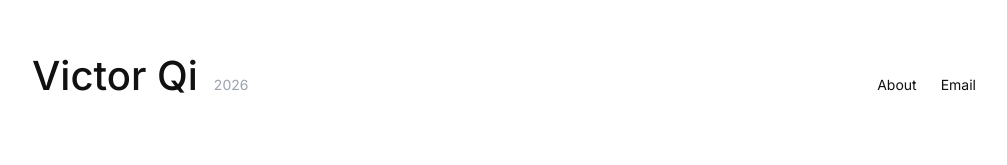
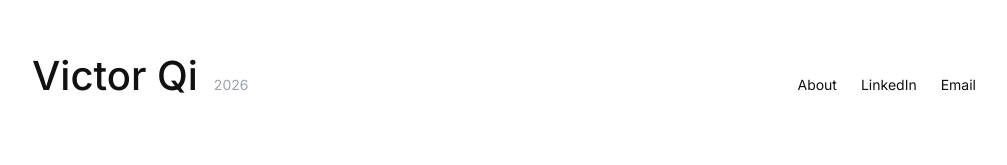
Before and after one commit to stridesz/victor-portfolio, a Next.js app: page / in a window 1280 px wide. Shown: the top 165 px of the page, without its empty margins (136-1143 px from the left). Built offline with nearby package versions, Linux system fonts and the light colour scheme.

Commit message:
refine header links and footer

```diff
--- a/app/page.tsx
+++ b/app/page.tsx
@@ -24,7 +24,15 @@
                 About
               </a>
               <a
-                href="mailto:hello@victorqi.com"
+                href="https://www.linkedin.com/in/victor-qi"
+                target="_blank"
+                rel="noopener noreferrer"
+                className="hover:text-meta transition-colors"
+              >
+                LinkedIn
+              </a>
+              <a
+                href="mailto:victorqi0707@gmail.com"
                 className="hover:text-meta transition-colors"
               >
                 Email
@@ -66,7 +74,7 @@
           </main>
 
           <footer className="border-t border-placeholder py-10 text-[13px] text-meta">
-            The Ledger · Victor Qi, 2024–2026.
+            Victor Qi 2026
           </footer>
         </div>
         <StoryPanel />
```
